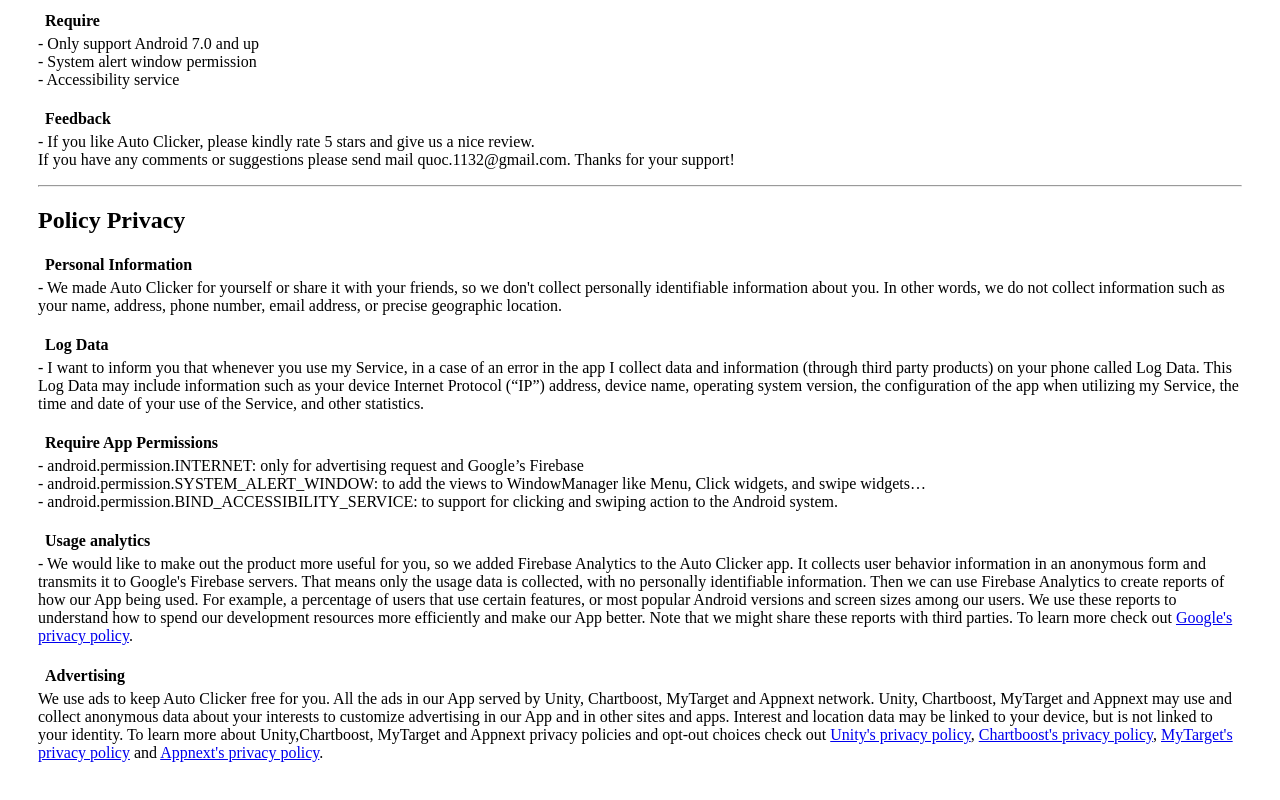
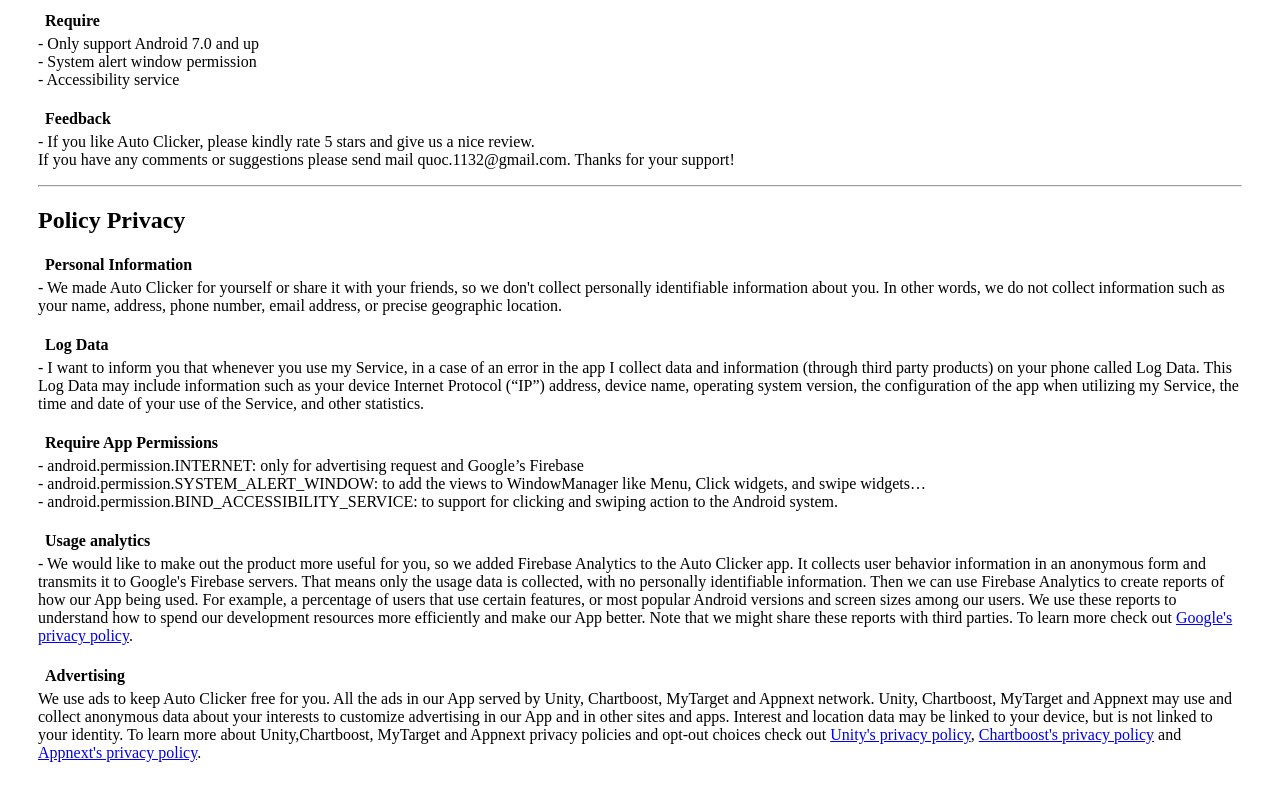
Before and after one commit to quoc1132/quoc1132.github.io, a plain HTML site: page index.html in a window 1280 px wide. Shown: the part 436-1236 px from the top of the page. Drawn offline with Linux system fonts and the light colour scheme.

Commit message:
Update index.html
Remove Mytarget

```diff
--- a/index.html
+++ b/index.html
@@ -68,7 +68,7 @@
     </p>
     <h4 style="margin-bottom: 5px; margin-left: 7px">Advertising</h4>
     <p style="margin-top: 0px">
-        We use ads to keep Auto Clicker free for you. All the ads in our App served by Unity, Chartboost, MyTarget and Appnext network. Unity, Chartboost, MyTarget and Appnext may use and collect anonymous data about your interests to customize advertising in our App and in other sites and apps. Interest and location data may be linked to your device, but is not linked to your identity. To learn more about Unity,Chartboost, MyTarget and Appnext privacy policies and opt-out choices check out <a href="https://unity3d.com/legal/privacy-policy">Unity's privacy policy</a>, <a href="https://answers.chartboost.com/en-us/articles/200780269">Chartboost's privacy policy</a>, <a href="https://legal.my.com/us/mytarget/privacy/">MyTarget's privacy policy</a> and <a href="https://www.appnext.com/policy.html">Appnext's privacy policy</a>.
+        We use ads to keep Auto Clicker free for you. All the ads in our App served by Unity, Chartboost, MyTarget and Appnext network. Unity, Chartboost, MyTarget and Appnext may use and collect anonymous data about your interests to customize advertising in our App and in other sites and apps. Interest and location data may be linked to your device, but is not linked to your identity. To learn more about Unity,Chartboost, MyTarget and Appnext privacy policies and opt-out choices check out <a href="https://unity3d.com/legal/privacy-policy">Unity's privacy policy</a>, <a href="https://answers.chartboost.com/en-us/articles/200780269">Chartboost's privacy policy</a> and <a href="https://www.appnext.com/policy.html">Appnext's privacy policy</a>.
     </p>
 
 </body>
```
